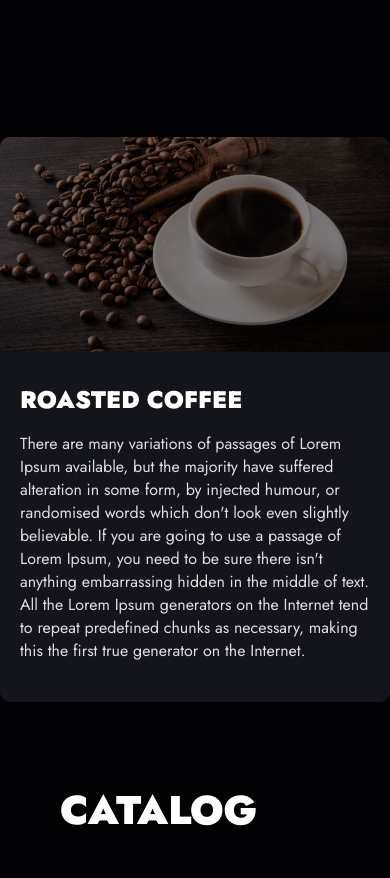
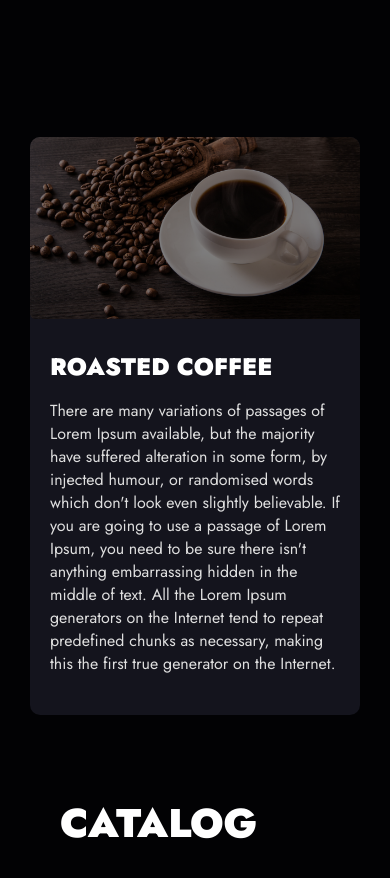
Before and after one commit to Tengreyt/html-layout-coffee, a plain HTML site: page index.html in a window 390 px wide. Shown: the part 920-1798 px from the top of the page. Drawn offline with Linux system fonts and the light colour scheme.

Commit message:
1.1.4-media

```diff
--- a/assets/style/media/section-banner-m.css
+++ b/assets/style/media/section-banner-m.css
@@ -24,7 +24,7 @@
     .banner-row{
         display: flex;
         flex-direction: column;
-        max-width: 400px;
+        max-width: 330px;
         margin: 0 auto;
     }
     .banner-inner{
```
